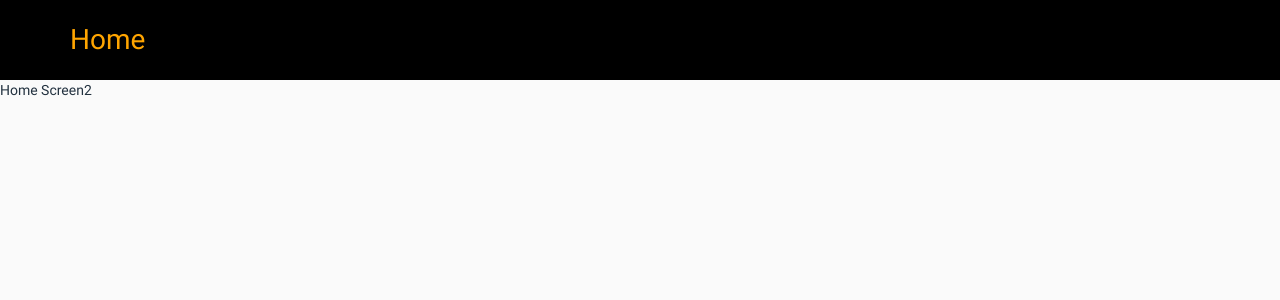
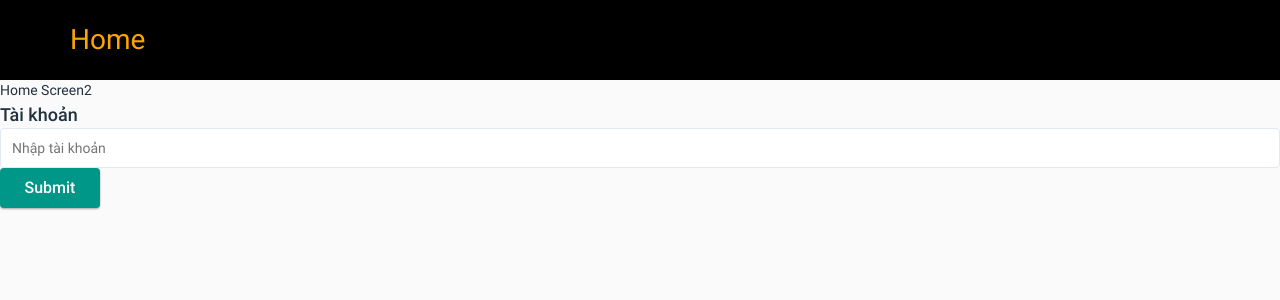
Before and after one commit to Nguyen-Dinh-Tung/app-template, a React (Create React App) app: page / in a window 1280 px wide. Shown: the top 300 px of the page. Built offline with nearby package versions, Linux system fonts and the light colour scheme.

Commit message:
update useform

```diff
--- a/src/components/UI/form/index.tsx
+++ b/src/components/UI/form/index.tsx
@@ -1,41 +1,44 @@
 import { useCallback, useState } from "react";
 import styled from "styled-components";
 
-const validates: any = {
+export const regexOb: any = {
   account: {
     regex: /^[a-z][a-z0-9_]{7,29}$/,
-    error:
+    message:
       "Tên đăng nhập gồm 8-30 kí tự, không được sử dụng chữ hoa và kí tự đặc biệt",
   },
   phone: {
     regex: /(84|0[3|5|7|8|9])+([0-9]{8})\b/g,
-    error: "Vui lòng nhập số điện thoại hợp lệ",
+    message: "Vui lòng nhập số điện thoại hợp lệ",
   },
   email: {
     regex: /^[^\s@]+@[^\s@]+\.[^\s@]+$/,
-    error: "Vui lòng nhập email hợp lệ",
+    message: "Vui lòng nhập email hợp lệ",
   },
   password: {
     regex: /^(?=.*[a-z])(?=.*[A-Z])(?=.*\d)(?=.*?[^\w\s])\S{8,16}$/,
-    error: "Vui lòng nhập mật khẩu hợp lệ",
+    message: "Vui lòng nhập mật khẩu hợp lệ",
   },
 };
 
-/*
-<UIInput
+/* <UIInput
   label="Tài khoản"
-  {...register("name", "account")}
-  value={values.name}
-  onChange={(e: any) => {
-    onChange("name", e.target.value);
-  }}
-  onBlur={() => validate("name", "account")}
-  error={errors.name}
-/>
-*/
+  placeholder="Nhập tài khoản"
+  {...register("name", {
+    required: true,
+    validateRegex: "account",
+    pattern: {
+      regex: /[A-Za-z]{3}/,
+      message: "Không đúng định dạng",
+    },
+    validate: (value: any) => {
+      if (value !== "1") return "Không được khác 1";
+    },
+  })}
+/>; */
 
-export const useForm = (defaultValues: any) => {
-  const [values, setValues] = useState(defaultValues);
+export const useForm = (defaultValues?: any) => {
+  const [values, setValues] = useState(defaultValues || {});
   const [errors, setErrors] = useState<any>({});
 
   const [registers, setRegisters] = useState<any>({});
@@ -45,23 +48,60 @@ export const useForm = (defaultValues: any) => {
     if (errors[name]) setErrors((prev: any) => ({ ...prev, [name]: "" }));
   };
 
-  const validate = (name: string, type?: string) => {
+  const onChangeErrors = (name: string, message: string) => {
+    setErrors((prev: any) => ({ ...prev, [name]: message }));
+  };
+
+  const register = (name: string, config: any) => {
+    if (!registers.hasOwnProperty(name)) {
+      setRegisters((prev: any) => ({ ...prev, [name]: config }));
+    }
+    return {
+      value: values[name],
+      onChange: (e: any) => {
+        if (config.onChange) {
+          config.onChange(e);
+        } else onChange(name, e.target.value);
+      },
+      onBlur: () => {
+        validate(name);
+      },
+      error: errors[name],
+    };
+  };
+
+  const validate = (name: string) => {
     const value = values[name];
-    if (!value) {
-      setErrors((prev: any) => ({
-        ...prev,
-        [name]: "Không được để trống",
-      }));
+    const registerConfig = registers[name];
+
+    if (registerConfig?.required && !value) {
+      onChangeErrors(name, "Không được để trống");
       return false;
     }
 
-    const tempVal = validates[type || name];
+    if (value && registerConfig?.pattern) {
+      const check = value.match(registerConfig?.pattern.regex);
+      if (!check) {
+        onChangeErrors(name, registerConfig?.pattern.message);
+        return false;
+      }
+    }
 
-    if (value && tempVal) {
-      const check = value.match(tempVal.regex);
-      if (!check) {
-        console.log("error", tempVal.error);
-        setErrors((prev: any) => ({ ...prev, [name]: tempVal.error }));
+    if (value && registerConfig?.validateRegex) {
+      const temp = regexOb[registerConfig?.validateRegex];
+      if (temp) {
+        const check = value.match(temp.regex);
+        if (!check) {
+          onChangeErrors(name, temp.message);
+          return false;
+        }
+      }
+    }
+
+    if (value && registerConfig?.validate) {
+      const message = registerConfig.validate(value);
+      if (message) {
+        onChangeErrors(name, message);
         return false;
       }
     }
@@ -69,25 +109,9 @@ export const useForm = (defaultValues: any) => {
     return true;
   };
 
-  const register = (name: string, type?: string) => {
-    if (!registers.hasOwnProperty(name)) {
-      setRegisters((prev: any) => ({ ...prev, [name]: type }));
-    }
-    return {
-      value: values[name],
-      onChange: (e: any) => {
-        onChange(name, e.target.value);
-      },
-      onBlur: () => {
-        validate(name, type);
-      },
-      error: errors[name],
-    };
-  };
-
-  const onSubmit = (callback?: any) => {
+  const onSubmit = (callback?: (values: any) => void) => {
     const res = Object.keys(registers).map((name) => {
-      return validate(name, registers[name]);
+      return validate(name);
     });
     if (res.includes(false)) return false;
 
--- a/src/components/UI/input/Input.tsx
+++ b/src/components/UI/input/Input.tsx
@@ -13,6 +13,11 @@ export const UIInput = ({ label, error, ...props }: any) => {
 };
 
 export const Styles = styled.div`
+  label {
+    font-size: 18px;
+    font-weight: 500;
+    margin-bottom: 8px;
+  }
   input {
     padding: 0 11px;
     height: 40px;
--- a/src/screens/home/index.tsx
+++ b/src/screens/home/index.tsx
@@ -28,12 +28,37 @@ const defaultValues = {
 const HomeScreen = () => {
   const [date, setDate] = useState<any>("");
   const [selecteds, setSlected] = useState([]);
-  const { values, onChange, register, onSubmit } = useForm(defaultValues);
+  const { values, errors, setValues, onChange, onSubmit, register } =
+    useForm(defaultValues);
   return (
     <Styles>
       <Link to="/login">
         <div>Home Screen2</div>
       </Link>
+      <UIInput
+        label="Tài khoản"
+        placeholder="Nhập tài khoản"
+        {...register("name", {
+          required: true,
+          validateRegex: "account",
+          pattern: {
+            regex: /[A-Za-z]{3}/,
+            message: "Không đúng định dạng",
+          },
+          validate: (value: any) => {
+            if (value.length < 10) return "Không được ít hơn 10 chữ số";
+          },
+        })}
+      />
+      <UIButton
+        onClick={() => {
+          onSubmit((data) => {
+            console.log("dataaaaaa", data);
+          });
+        }}
+      >
+        Submit
+      </UIButton>
     </Styles>
   );
 };
```
